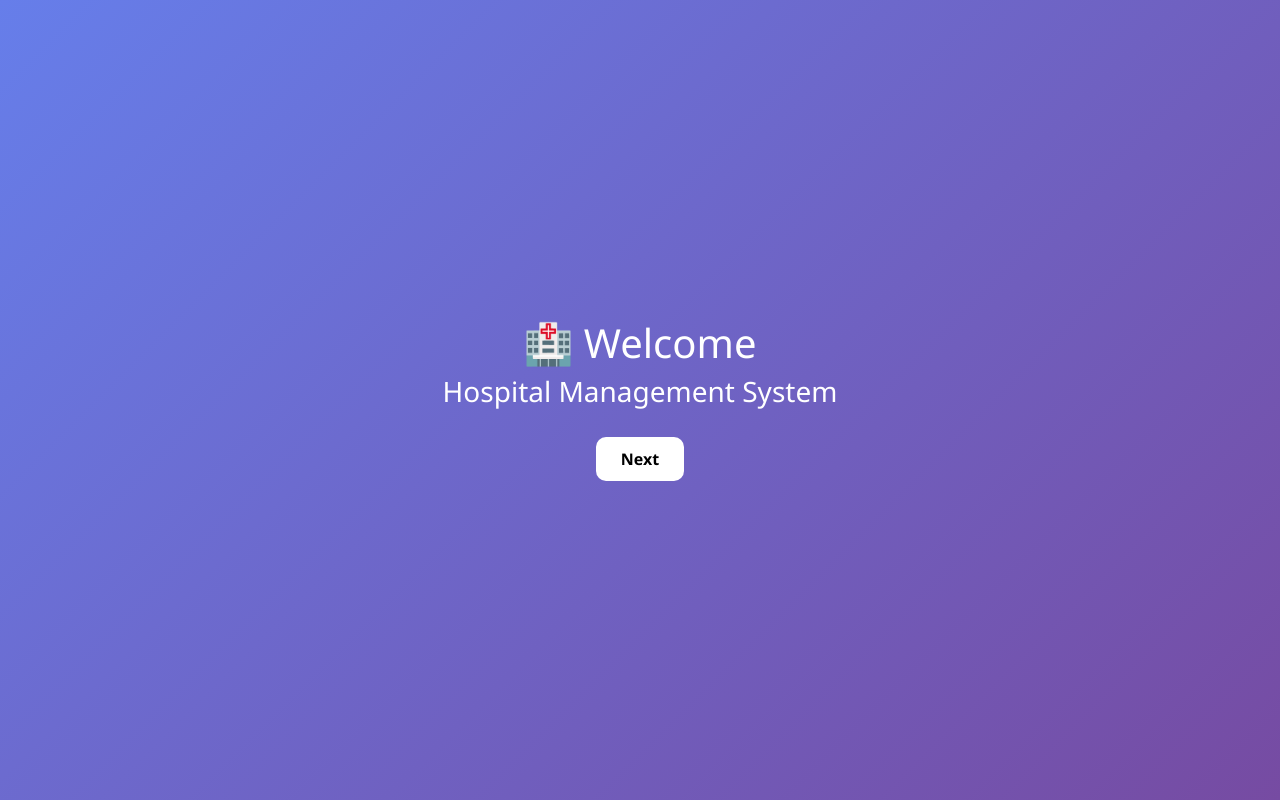
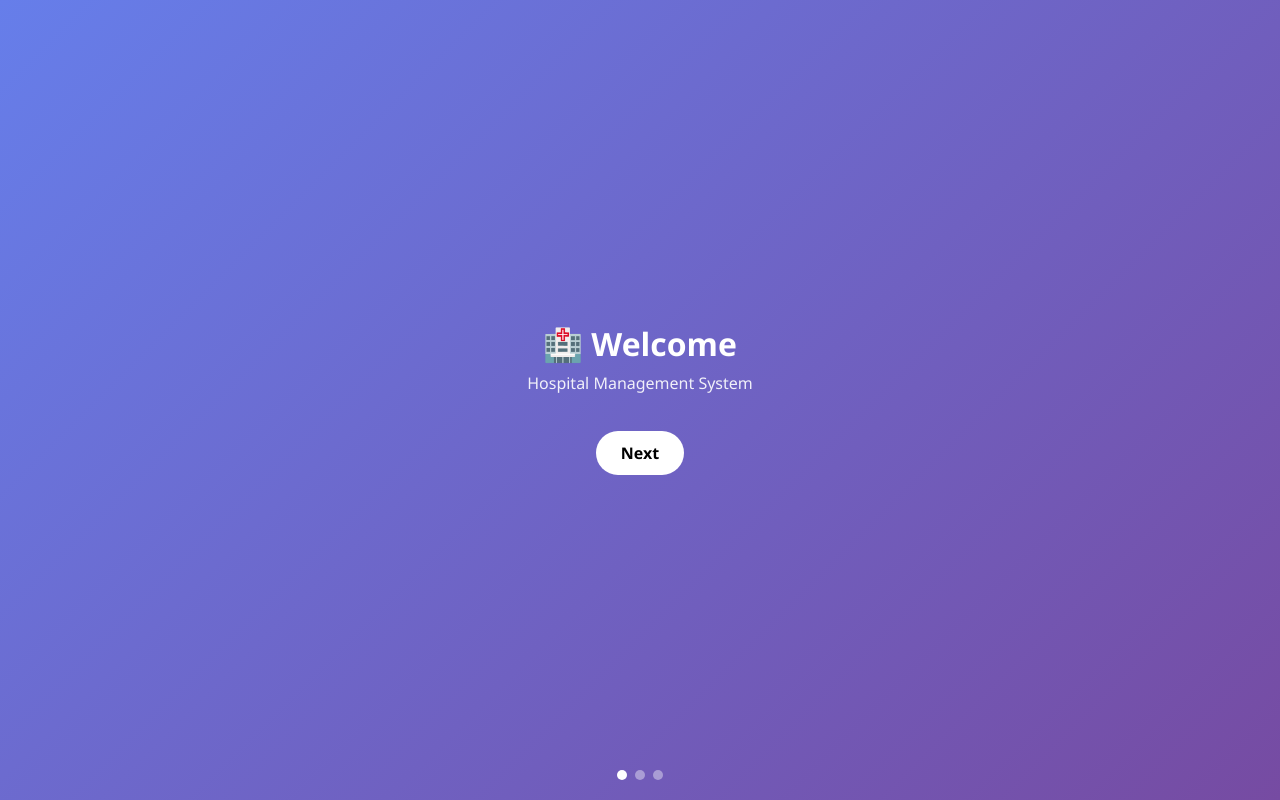
Before and after one commit to chibraheem776-sketch/Repository-name-hospital-system-Public-select-this-, a Flask app: page / in a window 1280 px wide. Run offline with Flask 3, Linux system fonts and the light colour scheme.

Commit message:
intro slides added

```diff
--- a/templates/intro.html
+++ b/templates/intro.html
@@ -2,6 +2,8 @@
 <html>
 <head>
 <title>Welcome</title>
+
+<meta name="viewport" content="width=device-width, initial-scale=1.0">
 
 <link href="https://cdn.jsdelivr.net/npm/bootstrap@5.3.0/dist/css/bootstrap.min.css" rel="stylesheet">
 
@@ -9,75 +11,145 @@
 
 body {
     margin: 0;
+    padding: 0;
     overflow: hidden;
     font-family: 'Segoe UI', sans-serif;
 }
 
+/* FULL SCREEN SLIDES */
 .slide {
+    width: 100%;
     height: 100vh;
-    width: 100%;
     display: none;
     justify-content: center;
     align-items: center;
     text-align: center;
     color: white;
     flex-direction: column;
+    padding: 20px;
+    animation: fadeIn 0.6s ease;
 }
 
+/* ACTIVE */
 .active {
     display: flex;
 }
 
-/* COLORS */
-.s1 { background: linear-gradient(135deg, #667eea, #764ba2); }
-.s2 { background: linear-gradient(135deg, #43e97b, #38f9d7); }
-.s3 { background: linear-gradient(135deg, #ff6a00, #ee0979); }
+/* PREMIUM GRADIENTS */
+.slide1 {
+    background: linear-gradient(135deg, #667eea, #764ba2);
+}
 
-button {
-    margin-top: 20px;
-    padding: 10px 25px;
-    border: none;
-    border-radius: 10px;
-    background: white;
-    color: black;
+.slide2 {
+    background: linear-gradient(135deg, #00c6ff, #0072ff);
+}
+
+.slide3 {
+    background: linear-gradient(135deg, #11998e, #38ef7d);
+}
+
+/* TEXT */
+h1 {
+    font-size: 32px;
     font-weight: bold;
 }
 
+p {
+    font-size: 16px;
+    opacity: 0.9;
+}
+
+/* BUTTON */
+.btn-custom {
+    margin-top: 20px;
+    padding: 10px 25px;
+    border-radius: 25px;
+    border: none;
+    background: white;
+    color: black;
+    font-weight: 600;
+    transition: 0.3s;
+}
+
+.btn-custom:hover {
+    transform: scale(1.05);
+}
+
+/* DOTS */
+.dots {
+    position: absolute;
+    bottom: 20px;
+    display: flex;
+    gap: 8px;
+}
+
+.dot {
+    width: 10px;
+    height: 10px;
+    background: white;
+    opacity: 0.4;
+    border-radius: 50%;
+}
+
+.dot.active {
+    opacity: 1;
+}
+
+/* ANIMATION */
+@keyframes fadeIn {
+    from {opacity: 0; transform: translateY(20px);}
+    to {opacity: 1;}
+}
+
 </style>
-
 </head>
 
 <body>
 
-<div class="slide s1 active">
+<!-- SLIDE 1 -->
+<div class="slide slide1 active">
     <h1>🏥 Welcome</h1>
-    <h3>Hospital Management System</h3>
-    <button onclick="nextSlide()">Next</button>
+    <p>Hospital Management System</p>
+    <button class="btn-custom" onclick="nextSlide()">Next</button>
 </div>
 
-<div class="slide s2">
-    <h1>📋 Our Services</h1>
-    <p>Patient Management</p>
-    <p>Doctor Management</p>
-    <p>Appointments Booking</p>
-    <button onclick="nextSlide()">Next</button>
+<!-- SLIDE 2 -->
+<div class="slide slide2">
+    <h1>💊 Our Services</h1>
+    <p>Patient Management, Doctors & Appointments</p>
+    <button class="btn-custom" onclick="nextSlide()">Next</button>
 </div>
 
-<div class="slide s3">
+<!-- SLIDE 3 -->
+<div class="slide slide3">
     <h1>🚀 Get Started</h1>
-    <p>Manage everything in one place</p>
-    <a href="/login"><button>Login</button></a>
+    <p>Manage your hospital efficiently</p>
+    <a href="/login" class="btn-custom">Start Now</a>
+</div>
+
+<!-- DOTS -->
+<div class="dots" style="left:50%; transform:translateX(-50%);">
+    <div class="dot active"></div>
+    <div class="dot"></div>
+    <div class="dot"></div>
 </div>
 
 <script>
+
 let current = 0;
-let slides = document.querySelectorAll(".slide");
+const slides = document.querySelectorAll(".slide");
+const dots = document.querySelectorAll(".dot");
 
 function nextSlide() {
     slides[current].classList.remove("active");
+    dots[current].classList.remove("active");
+
     current++;
+
     slides[current].classList.add("active");
+    dots[current].classList.add("active");
 }
+
 </script>
 
 </body>
```
